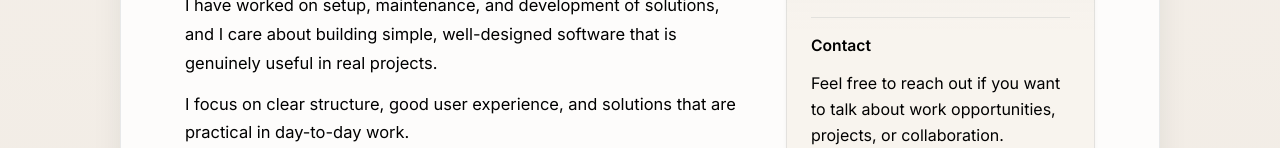
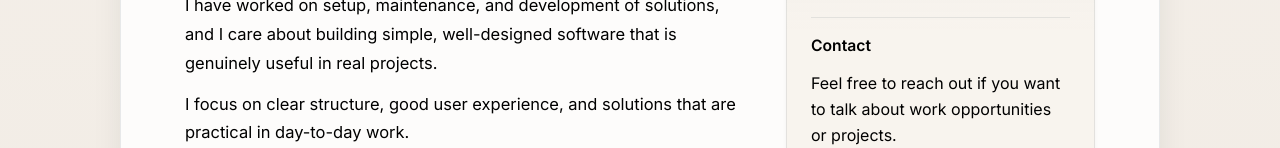
Before and after one commit to sindrirafn/portfolio, a React (Vite) app: page / in a window 1280 px wide. Shown: the part 652-800 px from the top of the page. Built offline with nearby package versions, Linux system fonts and the light colour scheme.

Commit message:
Fix contact text

```diff
--- a/src/data/content.en.js
+++ b/src/data/content.en.js
@@ -41,7 +41,7 @@ export const contentEn = {
     currently: "I am currently building this portfolio, developing projects, and looking for opportunities in software development or engineering.",
     linksLabel: "Links",
     contactLabel: "Contact",
-    contactText: "Feel free to reach out if you want to talk about work opportunities, projects, or collaboration.",
+    contactText: "Feel free to reach out if you want to talk about work opportunities or projects.",
     githubLabel: "GitHub",
     githubValue: "github.com/sindrirafn",
     githubUrl: "https://github.com/sindrirafn",
--- a/src/data/content.is.js
+++ b/src/data/content.is.js
@@ -42,7 +42,7 @@ export const contentIs = {
     currently: "Ég er að byggja upp þessa vefsíðu, þróa verkefni og leita að tækifærum í hugbúnaðarþróun eða verkfræði.",
     linksLabel: "Tenglar",
     contactLabel: "Hafa samband",
-    contactText: "Endilega hafðu samband ef þú vilt ræða starf, verkefni eða samstarf.",
+    contactText: "Endilega hafðu samband ef þú vilt ræða atvinnutækifæri eða verkefni.",
     githubLabel: "GitHub",
     githubValue: "github.com/sindrirafn",
     githubUrl: "https://github.com/sindrirafn",
```
